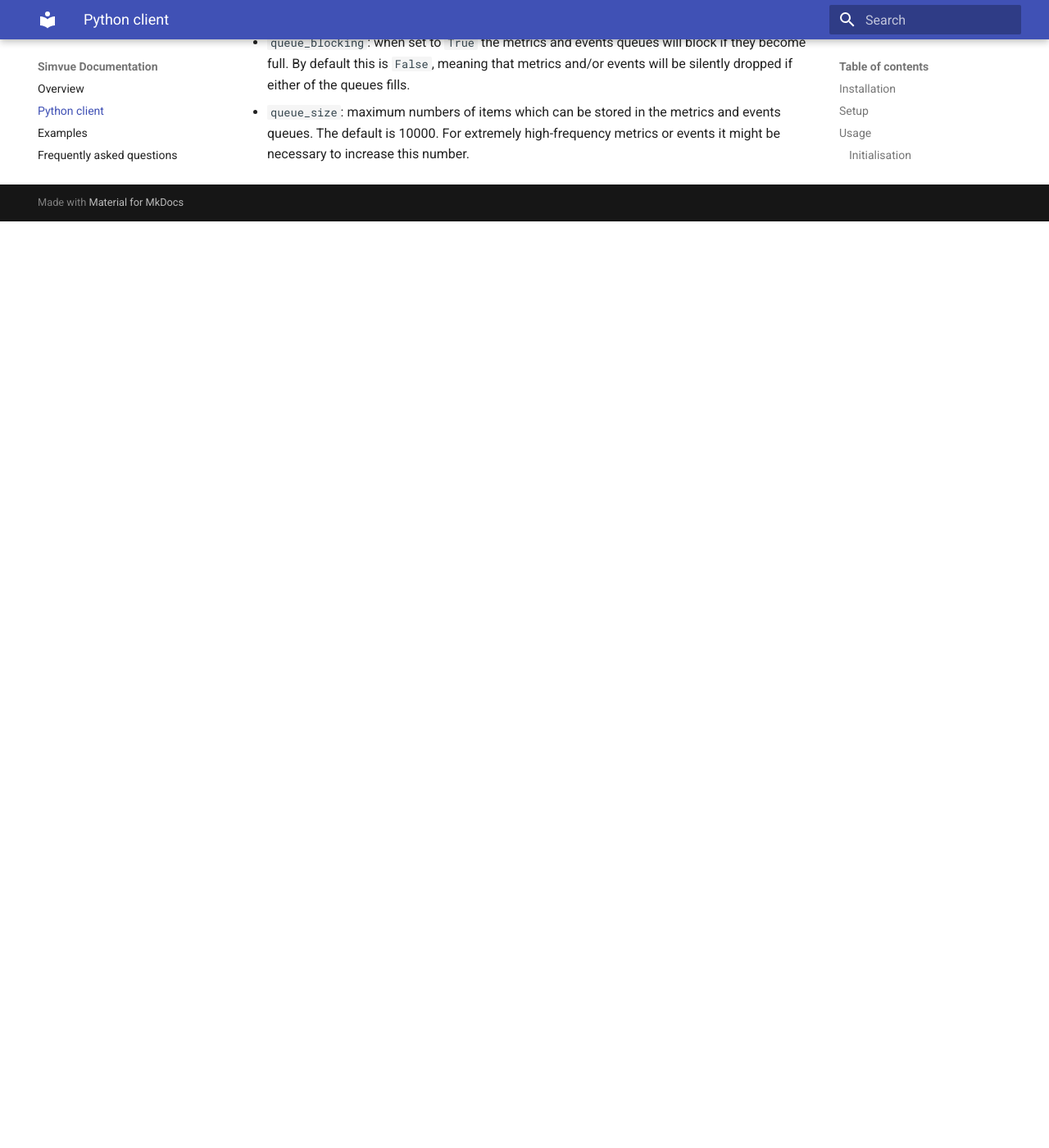
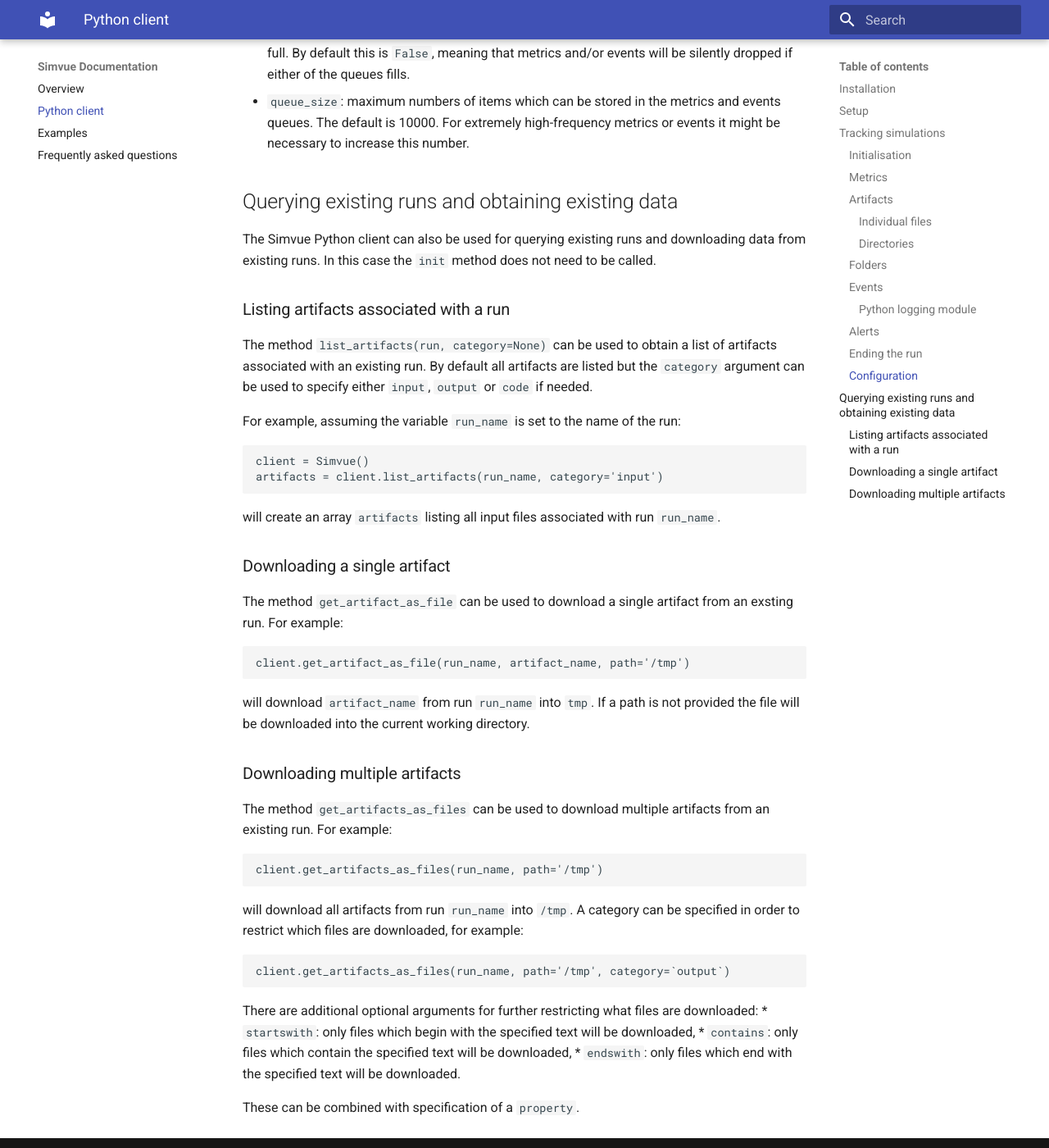
Before and after one commit to simvue-io/docs, an MkDocs documentation site: the page built from docs/python-client.md, in a window 1280 px wide and 1400 px high, scrolled down 6022 px. Shown: the whole window at 82% size. Built offline with MkDocs 1.6.1 and Material for MkDocs 9.7.7, drawn with Linux system fonts in a browser that asks for light colours; before the commit the page ends 6292 px from its top, so only the background shows below that; some of the changed text lies outside the part shown.

Commit message:
Update python-client.md

````diff
--- a/docs/python-client.md
+++ b/docs/python-client.md
@@ -27,7 +27,7 @@ Environment variables take precedance over the configuration file.
 
 The exact values to use can be obtained from the web UI by clicking **Create new run**.
 
-## Usage
+## Tracking simulations
 
 ### Initialisation
 
@@ -221,10 +221,53 @@ In this case it is not necessary to explicitly run `run.close()`.
 
 If a code crashes without calling `close()` after a few minutes the state of the run will change to `lost`.
 
-## Configuration
+### Configuration
 
 The `config` method can be used to set some configuration options. It should be called before calling `init`.
 
 * `suppress_errors`: if set to `True` problems with the Simvue client will trigger exceptions. By default this is `False`, ensuring that the main application can run successfully even in the event of misconfiguration or problems with the monitoring.
 * `queue_blocking`: when set to `True` the metrics and events queues will block if they become full. By default this is `False`, meaning that metrics and/or events will be silently dropped if either of the queues fills.
 * `queue_size`: maximum numbers of items which can be stored in the metrics and events queues. The default is 10000. For extremely high-frequency metrics or events it might be necessary to increase this number.
+
+## Querying existing runs and obtaining existing data
+
+The Simvue Python client can also be used for querying existing runs and downloading data from existing runs. In this case the `init`
+method does not need to be called.
+
+### Listing artifacts associated with a run
+
+The method `list_artifacts(run, category=None)` can be used to obtain a list of artifacts associated with an existing run. By default
+all artifacts are listed but the `category` argument can be used to specify either `input`, `output` or `code` if needed.
+
+For example, assuming the variable `run_name` is set to the name of the run:
+```
+client = Simvue()
+artifacts = client.list_artifacts(run_name, category='input')
+```
+will create an array `artifacts` listing all input files associated with run `run_name`.
+
+### Downloading a single artifact
+
+The method `get_artifact_as_file` can be used to download a single artifact from an exsting run. For example:
+```
+client.get_artifact_as_file(run_name, artifact_name, path='/tmp')
+```
+will download `artifact_name` from run `run_name` into `tmp`. If a path is not provided the file will be downloaded into the current working directory.
+
+### Downloading multiple artifacts
+
+The method `get_artifacts_as_files` can be used to download multiple artifacts from an existing run. For example:
+```
+client.get_artifacts_as_files(run_name, path='/tmp')
+```
+will download all artifacts from run `run_name` into `/tmp`. A category can be specified in order to restrict which files are
+downloaded, for example:
+```
+client.get_artifacts_as_files(run_name, path='/tmp', category=`output`)
+```
+There are additional optional arguments for further restricting what files are downloaded:
+* `startswith`: only files which begin with the specified text will be downloaded,
+* `contains`: only files which contain the specified text will be downloaded,
+* `endswith`: only files which end with the specified text will be downloaded.
+
+These can be combined with specification of a `property`.
````
